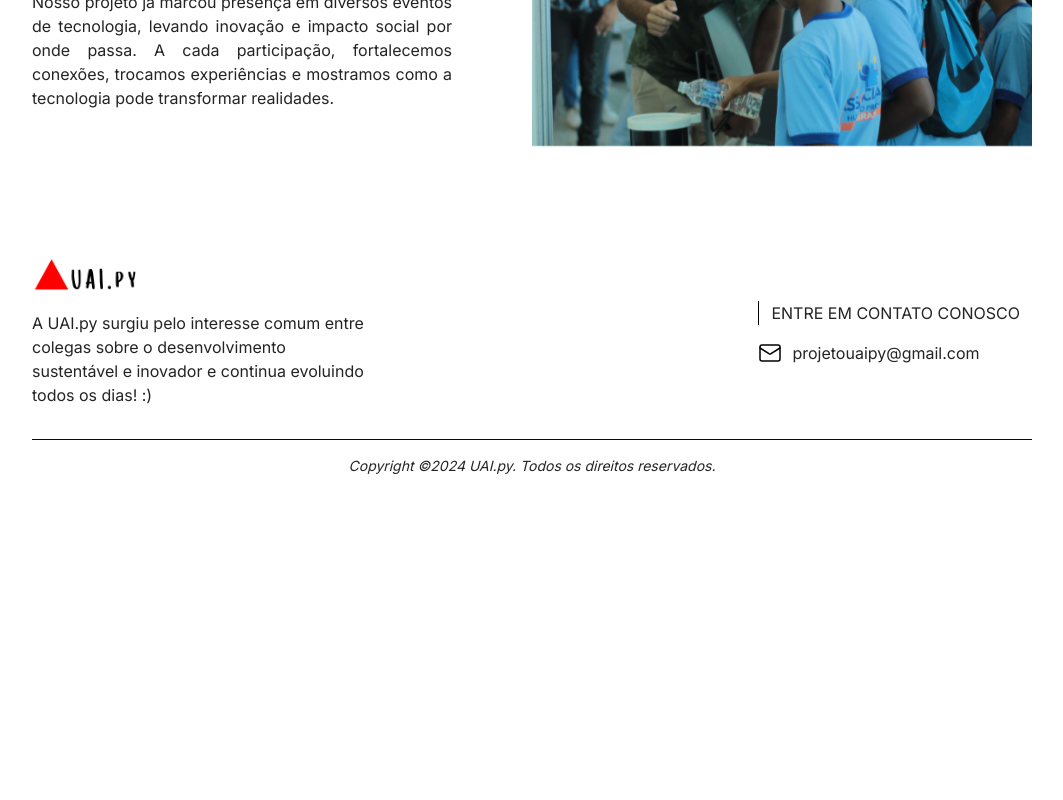
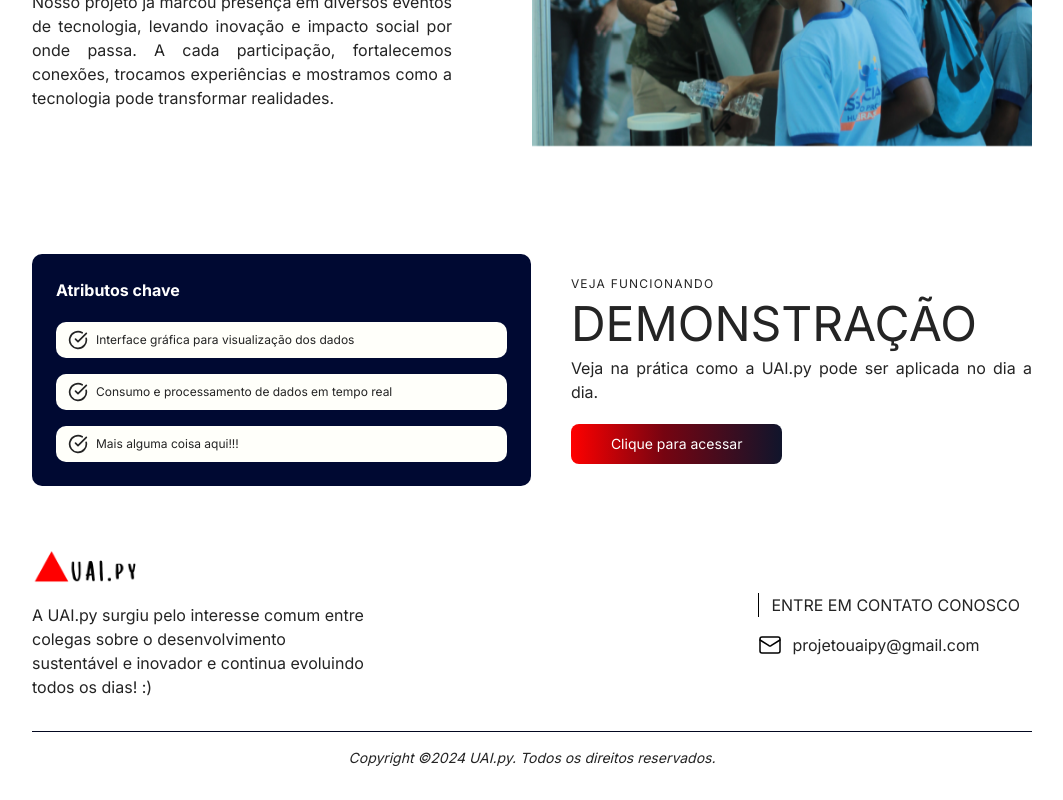
Before and after one commit to uaipy/uaipy-landingPage, a React (Vite) app: page / in a window 1280 px wide. Shown: the part 3690-4490 px from the top of the page, without its empty margins (108-1171 px from the left). Before the commit the page ends 4198 px from the top, so only its background shows below. Built offline with nearby package versions, Linux system fonts and the light colour scheme.

Commit message:
feat: demo redirect section

```diff
--- a/src/App.tsx
+++ b/src/App.tsx
@@ -6,6 +6,7 @@ import { ProjectConcept } from "./components/sections/ProjectConcept";
 import { Team } from "./components/sections/Team";
 import { RepoRedirect } from "./components/sections/RepoRedirect";
 import { TechEvents } from "./components/sections/TechEvents";
+import { Demo } from "./components/sections/Demo";
 
 function App() {
     return (
@@ -16,6 +17,7 @@ function App() {
           <Team />
           <RepoRedirect />
           <TechEvents />
+          <Demo />
           <Footer />
         </ThemeProvider>
     );
--- /dev/null
+++ b/src/components/sections/Demo/index.tsx
@@ -0,0 +1,32 @@
+import { Button } from '@/components/ui/button'
+import { CircleCheckBig } from 'lucide-react'
+
+export const Demo = () => {
+    return (
+        <section className="flex flex-col items-left px-10 pt-15 sm:flex-row sm:items-center md:px-15 lg:justify-between lg:px-20 xl:px-35">
+            <div className="bg-[#000932] p-6 rounded-lg mb-8 w-full sm:w-6/10 sm:mb-0 lg:w-5/10">
+                <h2 className="text-white mb-5 font-bold">Atributos chave</h2>
+                <div className="flex bg-[#FFFFFA] items-center rounded-lg mb-4 py-2 px-3">
+                    <CircleCheckBig size={20} />
+                    <p className="text-xs ml-2">Interface gráfica para visualização dos dados</p>
+                </div>
+                <div className="flex bg-[#FFFFFA] items-center rounded-lg mb-4 py-2 px-3">
+                    <CircleCheckBig size={20} />
+                    <p className="text-xs ml-2">Consumo e processamento de dados em tempo real</p>
+                </div>
+                <div className="flex bg-[#FFFFFA] items-center rounded-lg py-2 px-3">
+                    <CircleCheckBig size={20} />
+                    <p className="text-xs ml-2">Mais alguma coisa aqui!!!</p>
+                </div>
+            </div>
+            <div className="sm:ml-10">
+                <div className="flex flex-col-reverse">
+                    <h1 className="text-2xl uppercase mb-2 md:text-3xl md:pr-7 lg:pr-0 lg:text-5xl">Demonstração</h1>
+                    <h2 className="uppercase text-xs tracking-widest mb-2">Veja funcionando</h2>
+                </div>
+                <p className="text-justify text-sm mb-3 sm:hidden md:flex lg:text-base">Veja na prática como a UAI.py pode ser aplicada no dia a dia.</p>
+                <Button variant='gradient' size="lg" className="mt-2 cursor-pointer"><a href="">Clique para acessar</a></Button>
+            </div>
+        </section>
+    )
+}
```
